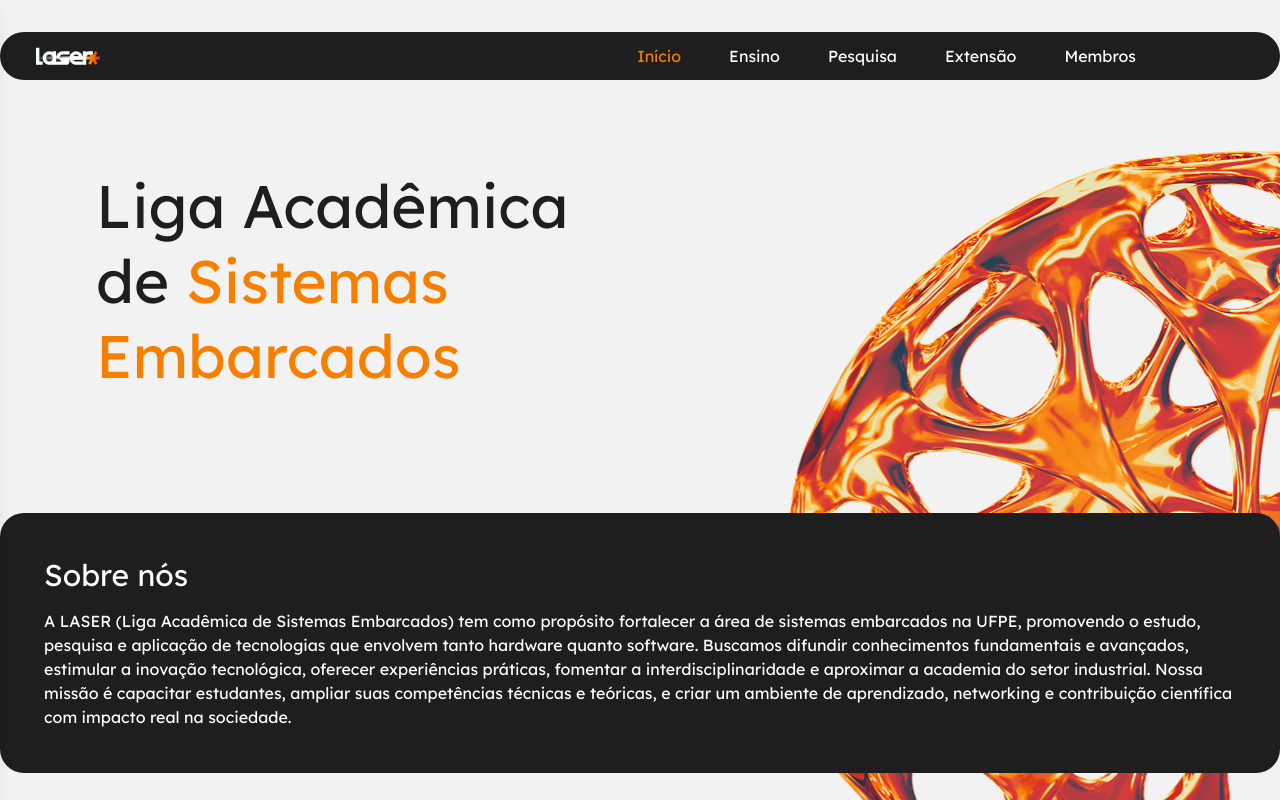
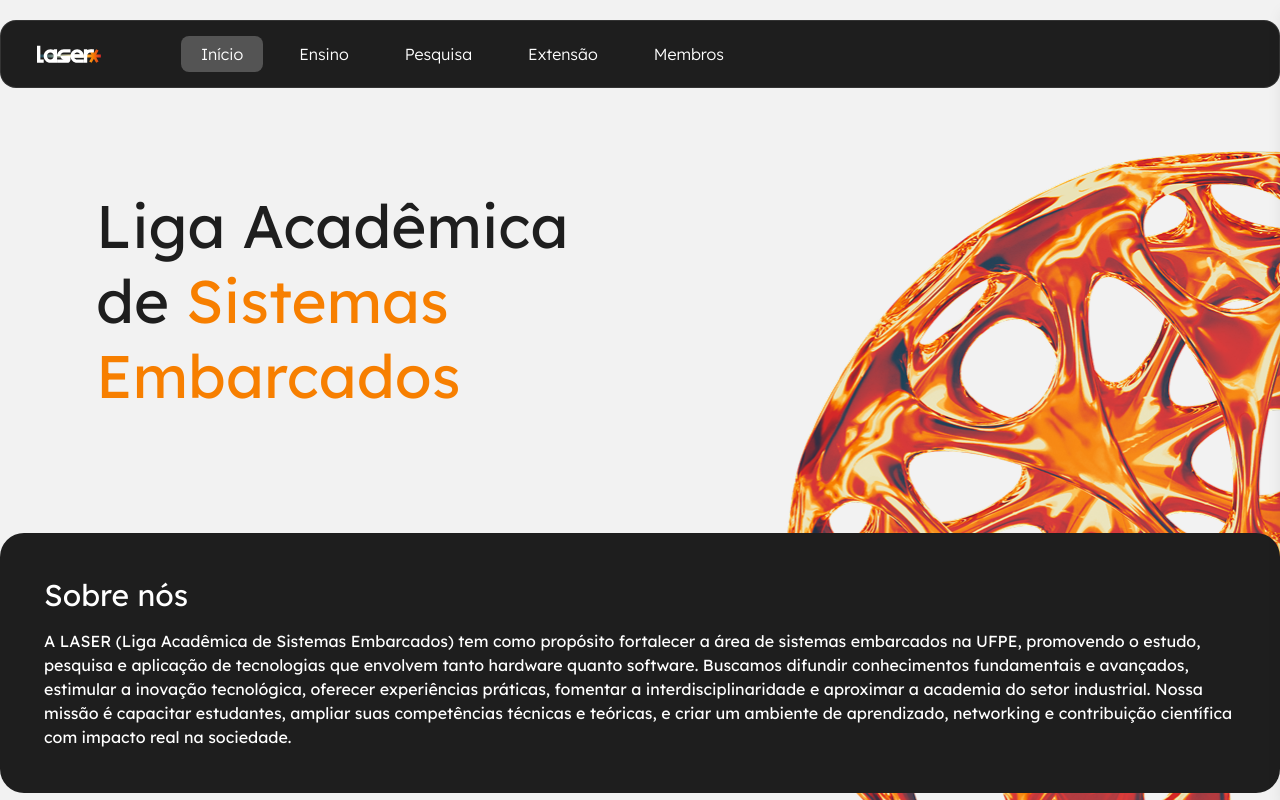
Before and after one commit to Liga-Academica-de-Sistemas-Embarcados/laser-site, a Next.js app: page / in a window 1280 px wide. Shown: the top 800 px of the page. Built offline with nearby package versions, Linux system fonts and the light colour scheme.

Commit message:
style(navbar): improve layout and responsiveness

```diff
--- a/src/components/Navbar.tsx
+++ b/src/components/Navbar.tsx
@@ -25,13 +25,18 @@ interface NavbarItemProps {
 
 function NavbarItem({ page, href, isSelected }: NavbarItemProps) {
   return (
-    <li
-      className={clsx(
-        { 'text-primary': isSelected },
-        'leading-0 transition-opacity hover:opacity-85'
-      )}
-    >
-      <Link href={href}>{page}</Link>
+    <li>
+      <Link
+        href={href}
+        className={clsx(
+          "leading-none px-5 py-2.5 rounded-lg block",
+          isSelected
+            ? "bg-solid-light/75"
+            : "transition-all hover:bg-solid-light/25"
+        )}
+      >
+        {page}
+      </Link>
     </li>
   );
 }
@@ -96,7 +101,19 @@ export function Navbar({ onSidebarOpen, onSidebarClose }: NavbarProps) {
   };
 
   return (
-    <nav data-sidebar-open={sideBarOpen ? "true" : "false"} className="flex justify-center lg:justify-between items-center sticky shadow-[0_1px_5px_0_rgba(242,242,242,0.15)] bg-solid top-4 md:top-8 w-full h-12 rounded-full px-9 lg:pr-36">
+    <nav
+      data-sidebar-open={sideBarOpen ? "true" : "false"}
+      className="
+        flex justify-start
+        bg-solid
+        items-center sticky
+        border-b border-background/10
+        md:border md:border-background/10
+        top-0 md:top-5 lg:gap-20
+        w-full h-16 md:h-17 md:rounded-2xl
+        px-9
+      "
+      >
       <MenuButton iconSize={24} onClick={handleOpenSidebar} />
       <Link href="/">
         <Image src={logo} alt="LASER" width={64} height={17} priority />
@@ -108,7 +125,7 @@ export function Navbar({ onSidebarOpen, onSidebarClose }: NavbarProps) {
         pages={pages}
         selectedPage={selectedPage}
       />
-      <ul className="hidden lg:flex gap-12">
+      <ul className="hidden lg:flex gap-4 font-light">
         <WideNavbarItems pages={pages} selectedPage={selectedPage} />
       </ul>
     </nav>
@@ -128,7 +145,7 @@ function MenuButton({
 }: MenuButtonProps) {
   return (
     <button
-      className={`lg:hidden absolute left-4 p-1 cursor-pointer hover:opacity-85 active:opacity-75 ${className}`}
+      className={`lg:hidden absolute right-4 p-1 cursor-pointer hover:opacity-85 active:opacity-75 ${className}`}
       onClick={onClick}
       {...props}
     >
@@ -154,24 +171,24 @@ function SideBarMenu({
     <>
       <div
         className={clsx(
-          `fixed inset-0 z-40 bg-black opacity-50 transition-opacity`,
-          { 'hidden pointer-events-none': !isOpen }
+          `fixed inset-0 z-40 backdrop-blur-md bg-black/25 transition-opacity`,
+          { 'opacity-0 hidden pointer-events-none': !isOpen, 'opacity-100': isOpen }
         )}
         onClick={onClose}
       />
       <div
-        className={`fixed inset-0 left-0 z-50 w-fit h-screen min-w-xs flex flex-col gap-8 bg-solid px-6 py-4 shadow-lg transform transition-transform ${
-          isOpen ? 'translate-x-0' : '-translate-x-full'
+        className={`fixed top-0 right-0 z-50 w-fit h-screen min-w-xs flex flex-col gap-8 bg-solid px-6 py-4 shadow-lg transform transition-transform ${
+          isOpen ? 'translate-x-0' : 'translate-x-full'
         }`}
       >
-        <div className="flex justify-between items-center gap-6 border-b pb-2 border-solid-light ">
+        <div className="flex justify-between items-center gap-6 border-b pb-3 border-solid-light">
           <Link href="/">
             <Image src={logo} alt="LASER" width={64} height={17} priority />
           </Link>
-          <button onClick={onClose} className="p-1 cursor-pointer">
+          <button onClick={onClose} className="p-1.5 cursor-pointer hover:bg-solid-light/25 rounded-full transition-all">
             <FiX
               size={24}
-              className="text-solid-light hover:opacity-85 active:opacity-75"
+              className="text-solid-light hover:opacity-100 active:opacity-75 rounded-full"
             />
           </button>
         </div>
@@ -180,8 +197,10 @@ function SideBarMenu({
             <Link key={page} href={href} onClick={onClose}>
               <li
                 className={clsx(
-                  'gap-3 p-3 rounded-xl hover:opacity-85 active:opacity-75',
-                  { 'bg-solid-lighter': selectedPage === page }
+                  "gap-3 p-3 rounded-xl active:opacity-75",
+                  selectedPage === page
+                    ? "bg-solid-light/75"
+                    : "transition-all hover:bg-solid-light/25"
                 )}
               >
                 {page}
```
